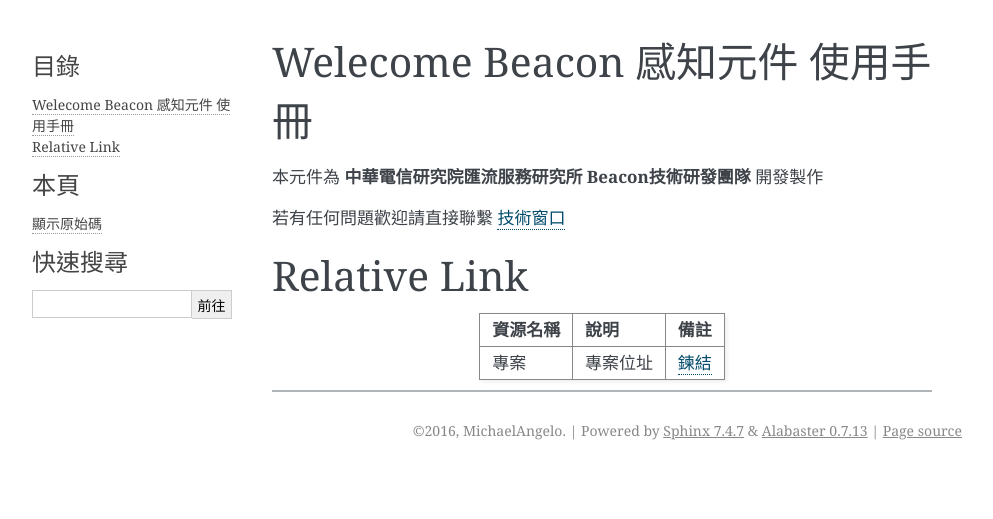
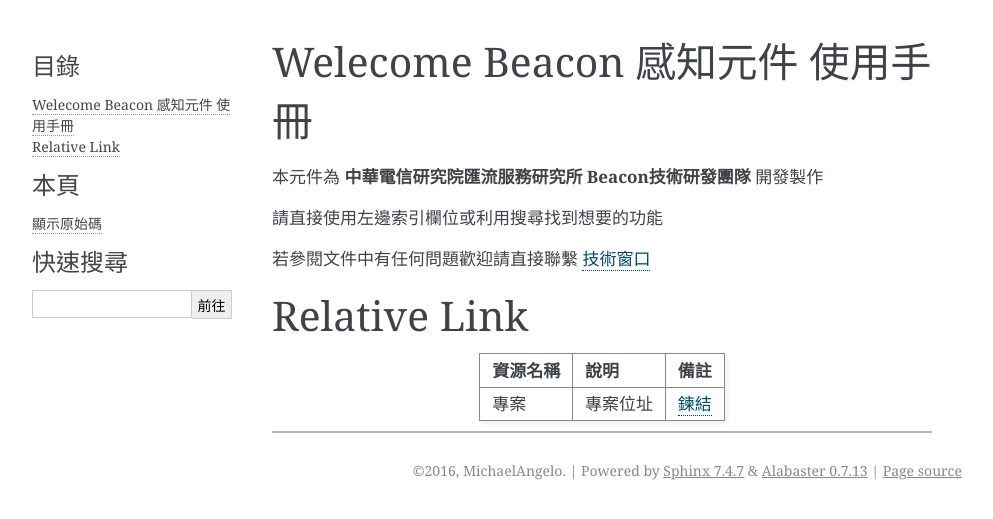
Before and after one commit to ktasl/TryRSTDoc, a Sphinx documentation site: the page built from source/index.rst, in a window 1280 px wide. Shown: the top 519 px of the page, without its empty margins (148-1141 px from the left). Built offline with Sphinx 7.4.7, drawn with Linux system fonts in a browser that asks for light colours.

Commit message:
16071205

```diff
--- a/source/index.rst
+++ b/source/index.rst
@@ -3,13 +3,12 @@
 
 本元件為 **中華電信研究院匯流服務研究所 Beacon技術研發團隊** 開發製作
 
-若有任何問題歡迎請直接聯繫
-`技術窗口 <mailto:michaelangelo@cht.com.tw>`__
+請直接使用左邊索引欄位或利用搜尋找到想要的功能
+
+若參閱文件中有任何問題歡迎請直接聯繫 `技術窗口 <mailto:michaelangelo@cht.com.tw>`__
 
 .. toctree::
     :maxdepth: 2
-    :titlesonly:
-    :glob:
     :hidden:
 
     Statement
```
